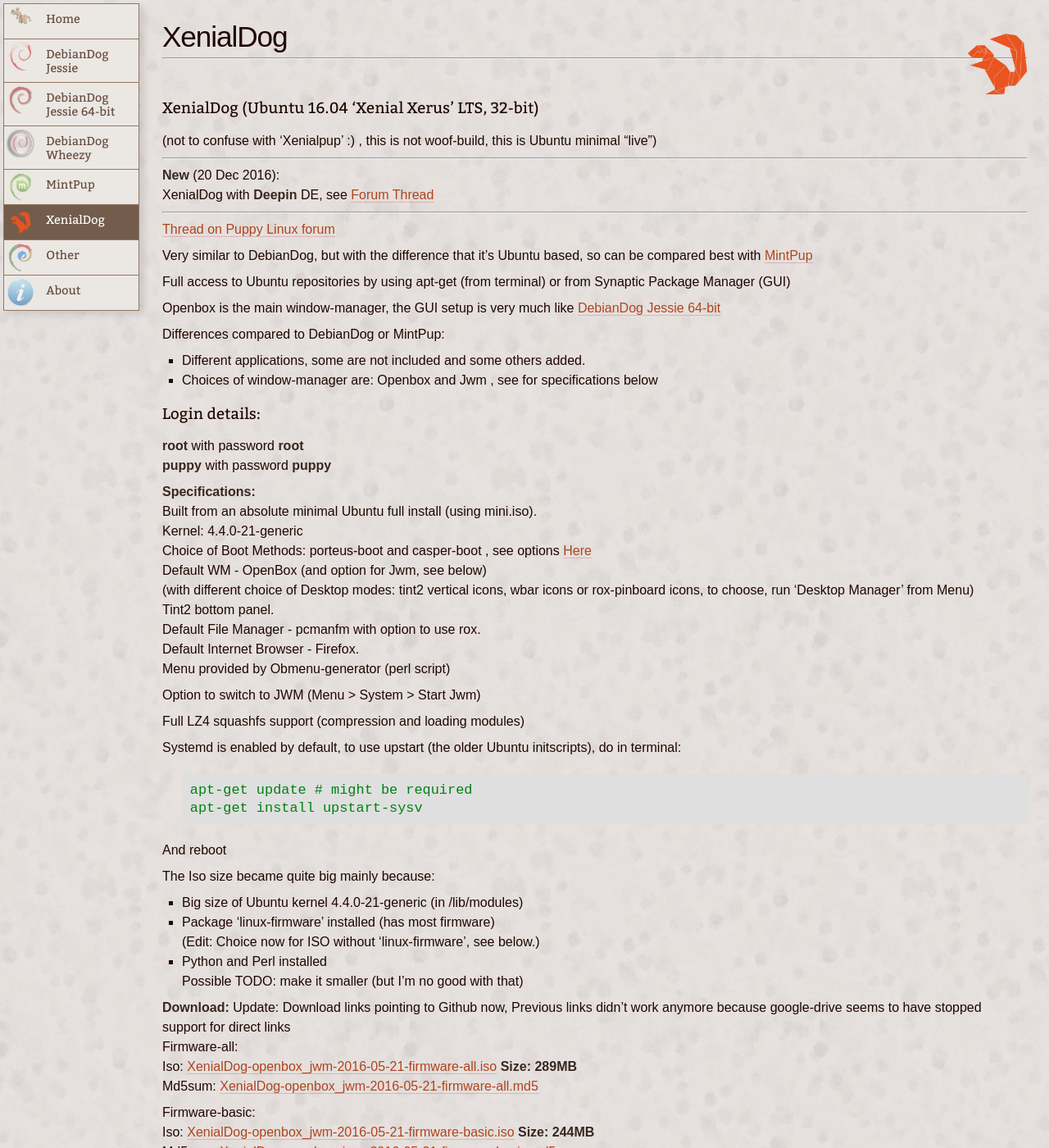
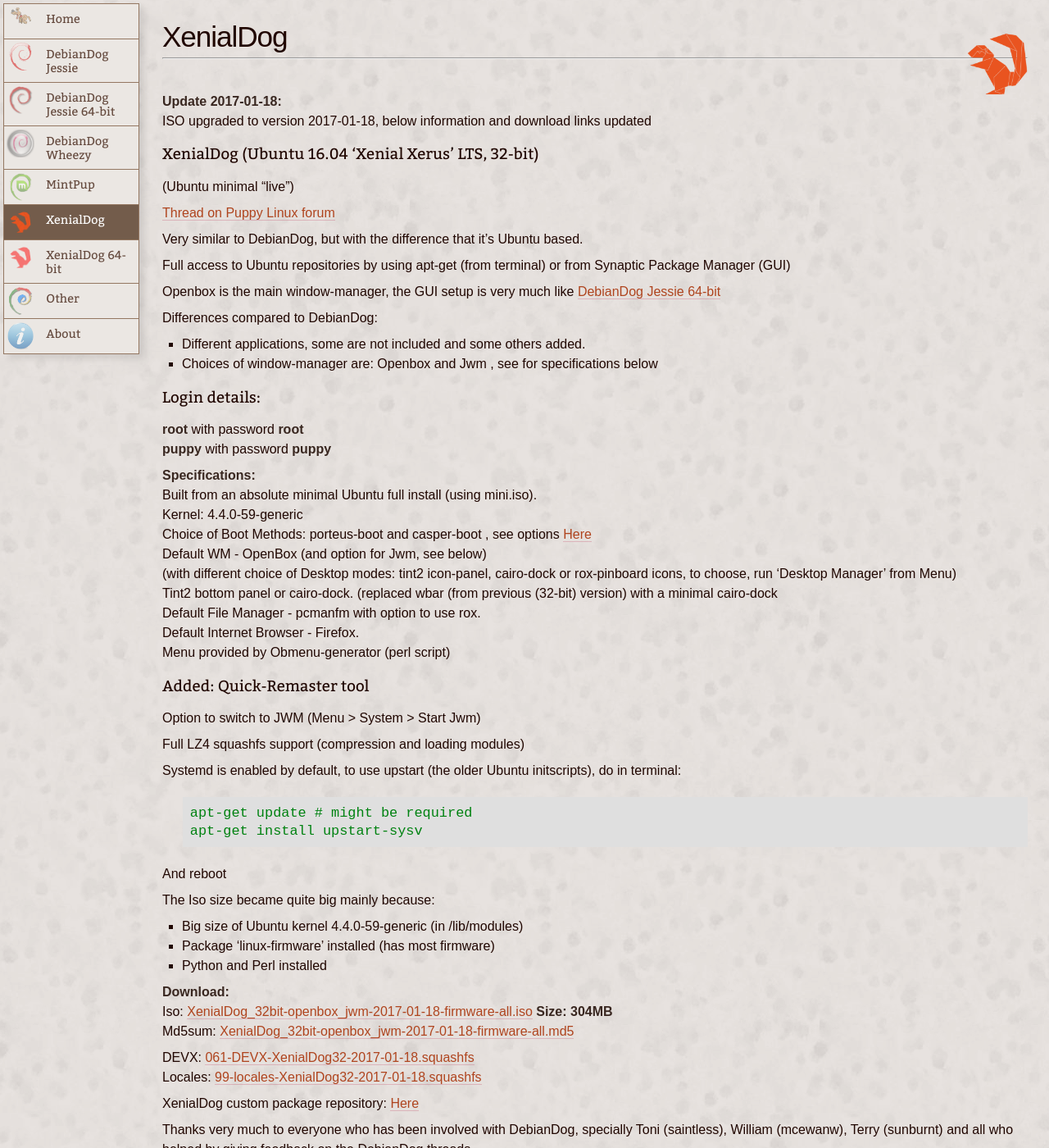
Before and after one commit to DebianDog/doglinux, a Jekyll site: the page built from zz05xenialdog.md, in a window 1280 px wide and 1400 px high. Shown: the whole window at 82% size. Built offline with Jekyll 4.4.1, drawn with Linux system fonts in a browser that asks for light colours; some of the changed text lies outside the part shown.

Commit message:
More layout changes

````diff
--- a/css/main.css
+++ b/css/main.css
@@ -410,7 +410,7 @@ main .img-wrapper {
     @media (min-width: 10em) {
     .nav-primary {
         width: 166px;
-	height: 375px;
+	height: 428px;
         }
     }
 
--- a/zz05xenialdog.md
+++ b/zz05xenialdog.md
@@ -7,24 +7,21 @@ image: css/xerus.png
 ---
 <br>
 
+**Update 2017-01-18:**
+ISO upgraded to version 2017-01-18, below information and download links updated
+
 ### XenialDog (Ubuntu 16.04 'Xenial Xerus' LTS, 32-bit)
-(not to confuse with 'Xenialpup' :) , this is not woof-build, this is Ubuntu minimal "live")
-
-***
-**New** (20 Dec 2016):
-XenialDog with **Deepin** DE, see [Forum Thread](http://murga-linux.com/puppy/viewtopic.php?p=936447#936447)
-
-***
+(Ubuntu minimal "live")
 
 [Thread on Puppy Linux forum](http://murga-linux.com/puppy/viewtopic.php?t=106696){:target="_blank"}
 
-Very similar to DebianDog, but with the difference that it's Ubuntu based, so can be compared best with [MintPup](zz04mintpup.html)
+Very similar to DebianDog, but with the difference that it's Ubuntu based.
 
 Full access to Ubuntu repositories by using apt-get (from terminal) or from Synaptic Package Manager (GUI)
 
 Openbox is the main window-manager, the GUI setup is very much like [DebianDog Jessie 64-bit](zz02debiandog64.html)
 
-Differences compared to DebianDog or MintPup:
+Differences compared to DebianDog:
 
 - Different applications, some are not included and some others added.
 - Choices of window-manager are: Openbox and Jwm , see for specifications below
@@ -35,14 +32,17 @@ Differences compared to DebianDog or MintPup:
 
 **Specifications:**
 Built from an absolute minimal Ubuntu full install (using mini.iso).
-Kernel: 4.4.0-21-generic
-Choice of Boot Methods: porteus-boot and casper-boot , see options [Here](https://github.com/DebianDog/xenialdog/wiki){:target="_blank"}
+Kernel: 4.4.0-59-generic
+Choice of Boot Methods: porteus-boot and casper-boot , see options [Here](https://github.com/DebianDog/xenialdog/wiki)
 Default WM - OpenBox (and option for Jwm, see below)
-(with different choice of Desktop modes: tint2 vertical icons, wbar icons or rox-pinboard icons, to choose, run 'Desktop Manager' from Menu)
-Tint2 bottom panel.
+(with different choice of Desktop modes: tint2 icon-panel, cairo-dock or rox-pinboard icons, to choose, run 'Desktop Manager' from Menu)
+Tint2 bottom panel or cairo-dock.
+(replaced wbar (from previous (32-bit) version) with a minimal cairo-dock
 Default File Manager - pcmanfm with option to use rox.
 Default Internet Browser - Firefox.
 Menu provided by Obmenu-generator (perl script)
+
+### Added: Quick-Remaster tool
 
 Option to switch to JWM (Menu > System > Start Jwm)
 
@@ -57,41 +57,23 @@ apt-get install upstart-sysv
 And reboot
 
 The Iso size became quite big mainly because:
-- Big size of Ubuntu kernel 4.4.0-21-generic (in /lib/modules)
+- Big size of Ubuntu kernel 4.4.0-59-generic (in /lib/modules)
 - Package 'linux-firmware' installed (has most firmware)
-(Edit: Choice now for ISO without 'linux-firmware', see below.)
 - Python and Perl installed
-Possible TODO: make it smaller (but I'm no good with that)
 
-**Download:** Update: Download links pointing to Github now, Previous links didn't work anymore because google-drive seems to have stopped support for direct links
-Firmware-all:
-Iso: [XenialDog-openbox_jwm-2016-05-21-firmware-all.iso](https://github.com/DebianDog/xenialdog/releases/download/v0.1/XenialDog-openbox_jwm-2016-05-21-firmware-all.iso) **Size: 289MB**
-Md5sum: [XenialDog-openbox_jwm-2016-05-21-firmware-all.md5](https://github.com/DebianDog/xenialdog/releases/download/v0.1/XenialDog-openbox_jwm-2016-05-21-firmware-all.md5){:target="_blank"}
+**Download:**
+Iso: [XenialDog_32bit-openbox_jwm-2017-01-18-firmware-all.iso](https://github.com/DebianDog/xenialdog/releases/download/v0.1/XenialDog_32bit-openbox_jwm-2017-01-18-firmware-all.iso) **Size: 304MB**
+Md5sum: [XenialDog_32bit-openbox_jwm-2017-01-18-firmware-all.md5](https://github.com/DebianDog/xenialdog/releases/download/v0.1/XenialDog_32bit-openbox_jwm-2017-01-18-firmware-all.md5)
 
-Firmware-basic:
-Iso: [XenialDog-openbox_jwm-2016-05-21-firmware-basic.iso](https://github.com/DebianDog/xenialdog/releases/download/v0.1/XenialDog-openbox_jwm-2016-05-21-firmware-basic.iso) **Size: 244MB**
-Md5sum: [XenialDog-openbox_jwm-2016-05-21-firmware-basic.md5](https://github.com/DebianDog/xenialdog/releases/download/v0.1/XenialDog-openbox_jwm-2016-05-21-firmware-basic.md5)
+DEVX: [061-DEVX-XenialDog32-2017-01-18.squashfs](https://github.com/DebianDog/xenialdog/releases/download/v1.0/061-DEVX-XenialDog-2016-05-21.squashfs)
+Locales: [99-locales-XenialDog32-2017-01-18.squashfs](https://github.com/DebianDog/xenialdog/releases/download/v1.0/99-locales-XenialDog-2016-05-21.squashfs)
 
-DEVX: [061-DEVX-XenialDog-2016-05-21.squashfs](https://github.com/DebianDog/xenialdog/releases/download/v1.0/061-DEVX-XenialDog-2016-05-21.squashfs)
-
-Locales: [99-locales-XenialDog-2016-05-21.squashfs](https://github.com/DebianDog/xenialdog/releases/download/v1.0/99-locales-XenialDog-2016-05-21.squashfs)
+XenialDog custom package repository:  [Here](https://debiandog.github.io/xenialdog/Packages/){:target="_blank"}
 
 Thanks very much to everyone who has been involved with DebianDog, specially Toni (saintless), William (mcewanw), Terry (sunburnt) and all who helped by giving feedback on the DebianDog threads.
 
-
 **Screenshots:**
-OpenBox
-![OpenBox](images/xendog_openbox.jpg)
+OpenBox with cairo-dock
+![OpenBox](images/xendog32_cairo-dock.png)
 JWM
 ![JWM](images/xendog_jwm.jpg)
-
-
-
-
-
-
-[comment]: #  Experiments with colors
-[comment]: # * To add this repository to your Debian-based system, in /etc/apt/sources.list:
-[comment]: # ```
-[comment]: # deb http://doglinux.github.io/dogs/XenialDog/Packages/ ./
-[comment]: # ```
````
Also changed, not shown: index.md (+4 -1 lines), zz05zxenialdog.md (added, +70 -0 lines), css/xerus64.png (added), images/xendog32_cairo-dock.png (added), images/xendog64_cairo-dock.png (added).
